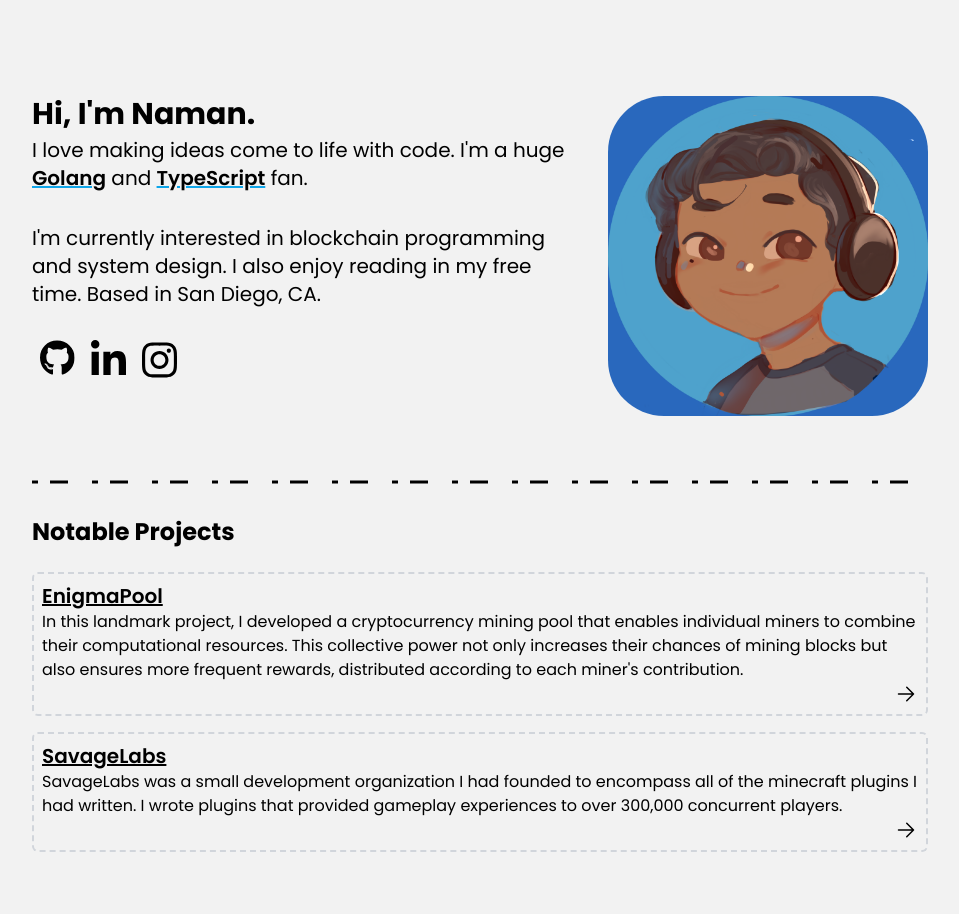
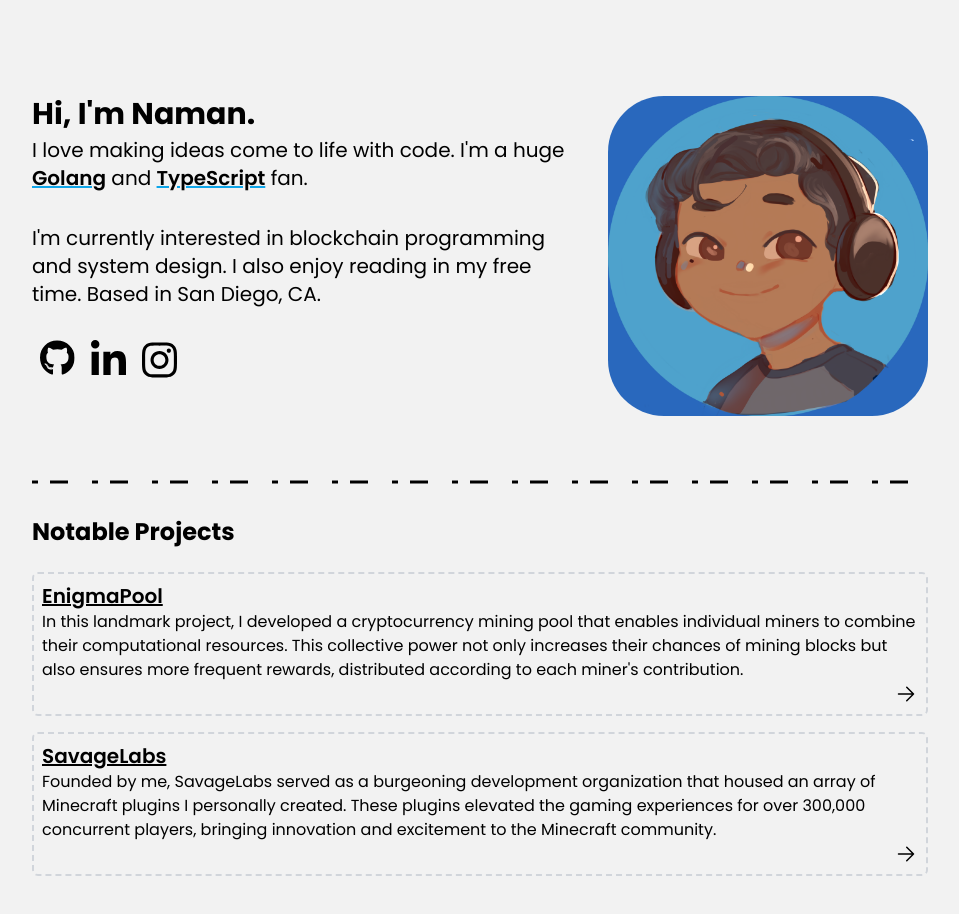
Before and after one commit to prosavage/personal-site-v3, a Next.js app: page / in a window 1280 px wide. Shown: the top 914 px of the page, without its empty margins (160-1119 px from the left). Built offline with nearby package versions, Linux system fonts and the light colour scheme.

Commit message:
Finish SL

```diff
--- a/src/app/sections/NotableProjects.tsx
+++ b/src/app/sections/NotableProjects.tsx
@@ -14,7 +14,7 @@ export const NotableProjects: React.FC<NotableProjectsProps> = ({ }) => {
                         <p>In this landmark project, I developed a cryptocurrency mining pool that enables individual miners to combine their computational resources. This collective power not only increases their chances of mining blocks but also ensures more frequent rewards, distributed according to each miner&apos;s contribution.</p>
                   </NotableProjectEntry>
                   <NotableProjectEntry title={"SavageLabs"} href={"/projects/savagelabs"}>
-                        <p>SavageLabs was a small development organization I had founded to encompass all of the minecraft plugins I had written. I wrote plugins that provided gameplay experiences to over 300,000 concurrent players.</p>
+                  <p>Founded by me, SavageLabs served as a burgeoning development organization that housed an array of Minecraft plugins I personally created. These plugins elevated the gaming experiences for over 300,000 concurrent players, bringing innovation and excitement to the Minecraft community.</p>
                   </NotableProjectEntry>
             </div>
       );
```
